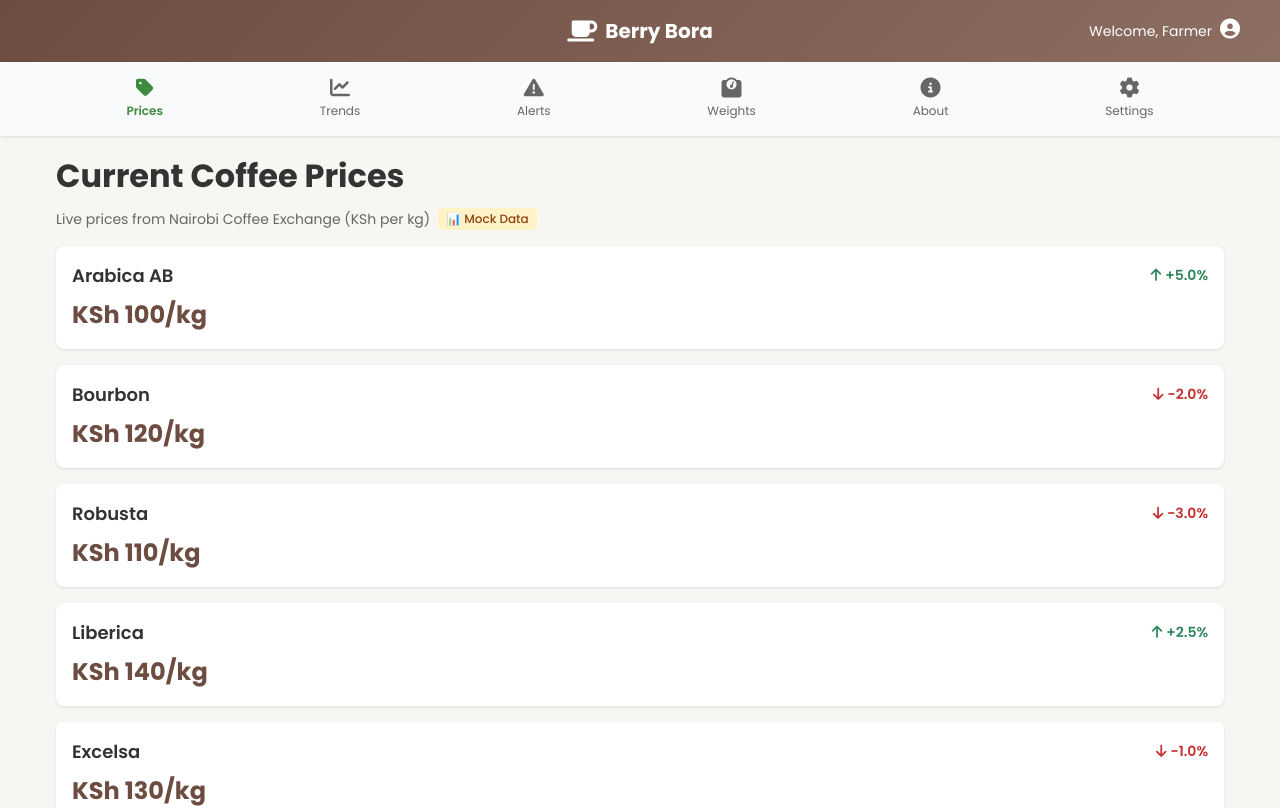
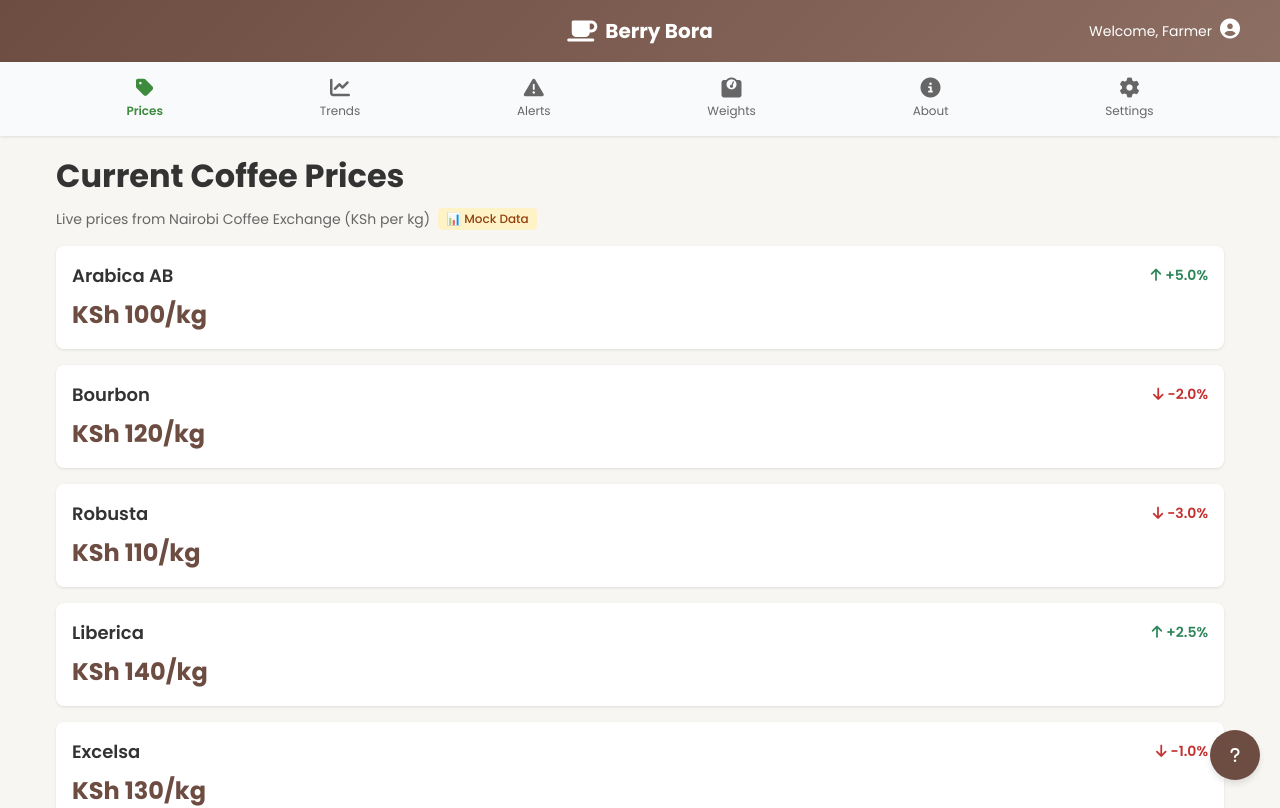
Before and after one commit to IanWachcode/Berry-Bora-Coffee-Hub, a React (Vite) app: page /prices in a window 1280 px wide. Shown: the top 808 px of the page. Built offline with nearby package versions, Linux system fonts and the light colour scheme; no server answers.

Commit message:
added helpbutton to the project

```diff
--- a/src/components/Layout.jsx
+++ b/src/components/Layout.jsx
@@ -25,6 +25,7 @@ const Layout = () => {
 
       {/* Global Components */}
       <Notification />
+      <HelpButton />
     </div>
   );
 };
--- a/src/pages/Alerts.jsx
+++ b/src/pages/Alerts.jsx
@@ -10,7 +10,7 @@ const Alerts = () => {
   // Fetch weather when page loads
   useEffect(() => {
     fetchWeather();
-  }, [fetchWeather]);
+  }, [fetchWeather]);UPWORK
 
   const getSeverityColor = (severity) => {
     switch (severity) {
```
